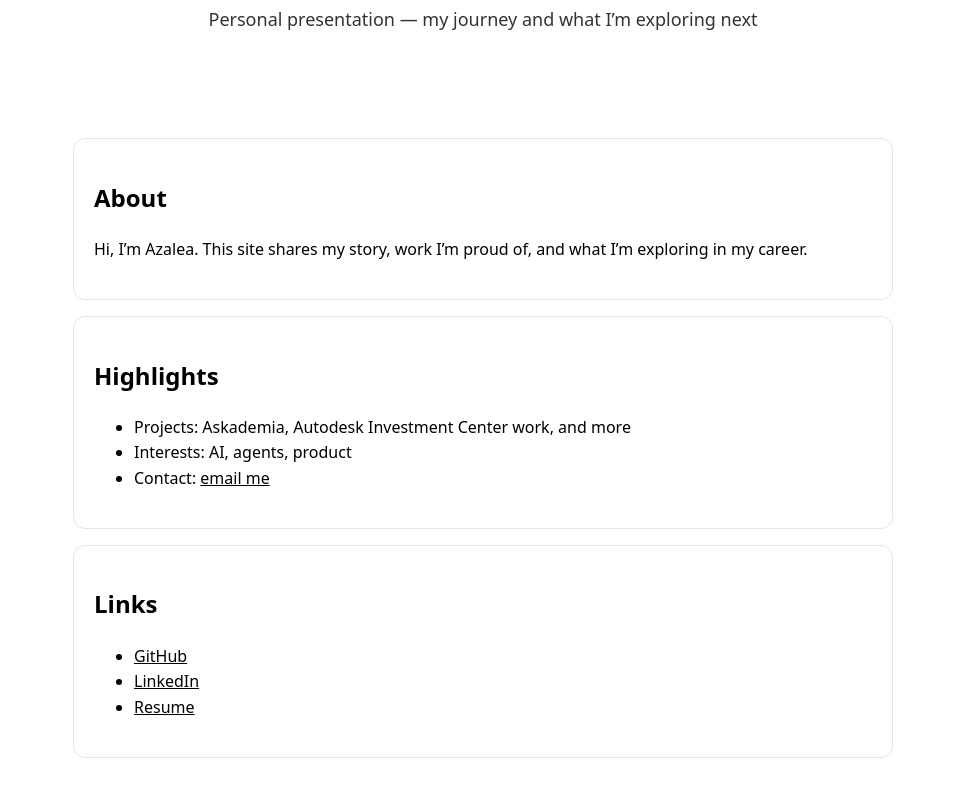
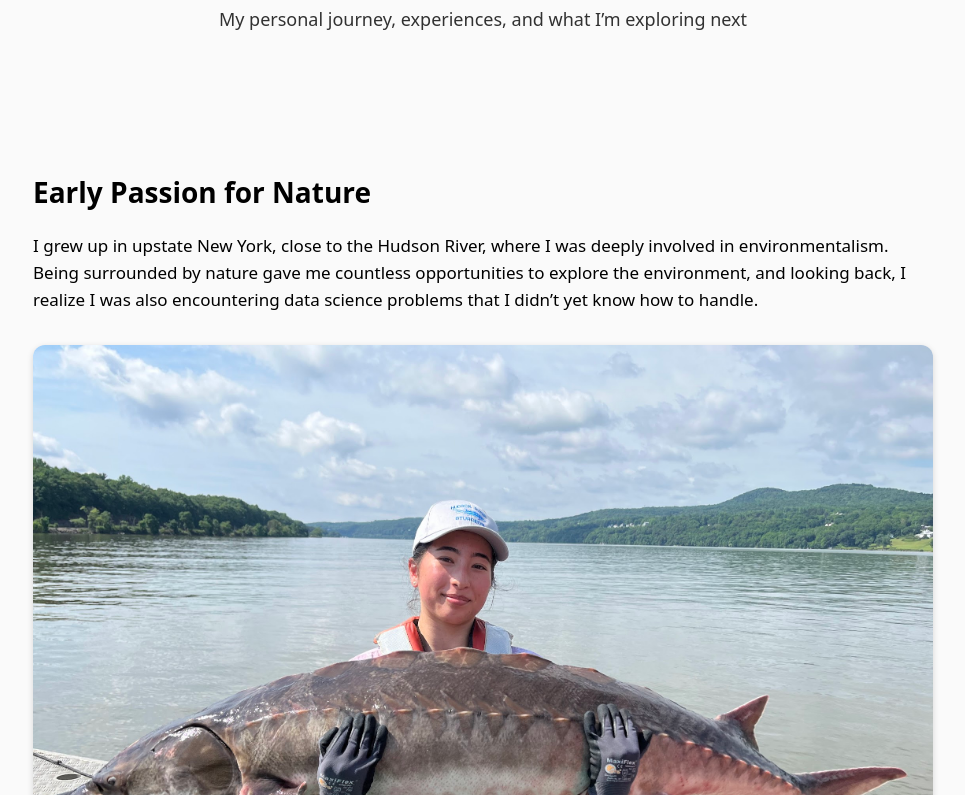
Before and after one commit to azaleambailey/personal-presentation, a plain HTML site: page index.html in a window 1280 px wide. Shown: the part 131-926 px from the top of the page, without its empty margins (157-1122 px from the left). Drawn offline with Linux system fonts and the light colour scheme.

Commit message:
lifestory

```diff
--- a/index.html
+++ b/index.html
@@ -5,48 +5,74 @@
   <meta name="viewport" content="width=device-width, initial-scale=1" />
   <title>Azalea Bailey — Personal Presentation</title>
   <style>
-      body { font-family: system-ui, -apple-system, Segoe UI, Roboto, Arial, sans-serif; margin: 0; line-height: 1.6; }
+    body { font-family: system-ui, -apple-system, Segoe UI, Roboto, Arial, sans-serif; margin: 0; line-height: 1.6; background: #fafafa; }
     header { padding: 64px 24px; text-align: center; }
     h1 { margin: 0 0 8px; font-size: 40px; }
     p.lead { margin: 0; font-size: 18px; opacity: .8; }
-      main { max-width: 820px; margin: 0 auto; padding: 24px; }
-      a { color: inherit; }
-      .card { border: 1px solid #e5e5e5; border-radius: 12px; padding: 20px; margin: 16px 0; }
+    main { max-width: 900px; margin: 0 auto; padding: 24px; }
+    section { margin: 48px 0; }
+    h2 { margin-bottom: 16px; font-size: 28px; }
+    p { font-size: 17px; margin-bottom: 16px; }
+    img { max-width: 100%; border-radius: 12px; margin: 16px 0; box-shadow: 0 2px 6px rgba(0,0,0,0.15); }
     footer { text-align: center; padding: 32px; opacity: .7; }
+    a { color: #0070f3; text-decoration: none; }
+    a:hover { text-decoration: underline; }
   </style>
 </head>
 <body>
   <header>
     <h1>Azalea Bailey</h1>
-      <p class="lead">Personal presentation — my journey and what I’m exploring next</p>
+    <p class="lead">My personal journey, experiences, and what I’m exploring next</p>
   </header>
 
   <main>
-      <section class="card">
-        <h2>About</h2>
-        <p>Hi, I’m Azalea. This site shares my story, work I’m proud of, and what I’m exploring in my career.</p>
+    <section>
+      <h2>Early Passion for Nature</h2>
+      <p>I grew up in upstate New York, close to the Hudson River, where I was deeply involved in environmentalism. Being surrounded by nature gave me countless opportunities to explore the environment, and looking back, I realize I was also encountering data science problems that I didn’t yet know how to handle.</p>
+      <img src="images/fish.jpg" alt="Hudson River environmental work">
     </section>
 
-      <section class="card">
-        <h2>Highlights</h2>
-        <ul>
-          <li>Projects: Askademia, Autodesk Investment Center work, and more</li>
-          <li>Interests: AI, agents, product</li>
-          <li>Contact: <a href="mailto:azaleambailey@example.com">email me</a></li>
-        </ul>
+    <section>
+      <h2>Discovering Data Science</h2>
+      <p>I joined the Seed Scholars Honors Program at UC Berkeley, a community for minoritized individuals in STEM, which gave me the chance to start early. That summer, I took <strong>Data 6</strong>, an introduction to data science, where I learned to code for the first time. I quickly realized the power of data and became deeply interested in how it could shape the world.</p>
+      <img src="images/seed.png" alt="Seed Scholars Program">
+      <img src="images/data6.png" alt="Intro Data Science">
     </section>
 
-      <section class="card">
-        <h2>Links</h2>
-        <ul>
-          <li><a href="https://github.com/azaleambailey">GitHub</a></li>
-          <li><a href="https://www.linkedin.com/in/azaleambailey">LinkedIn</a></li>
-          <li><a href="./Azalea_Bailey_Resume.pdf">Resume</a></li>
-        </ul>
+    <section>
+      <h2>Teaching and Research</h2>
+      <p>I wanted to give back the same excitement that Data 6, Data 8, and Data 100 had given me, so I became a tutor and eventually a teaching assistant. Through my role as a TA for Data 100, I started research with Professor Narges Norouzi, which led to building <strong>Askademia</strong>, an AI system for student support. Our work won <strong>Best Paper</strong> at AIED.</p>
+      <p><a href="https://www.springerprofessional.de/en/askademia-a-real-time-ai-system-for-automatic-responses-to-stude/51244754" target="_blank">Read the paper here →</a></p>
+      <img src="images/data100.png" alt="Data 100 Teaching Assistant">
+      <img src="images/aied.jpg" alt="Askademia AIED Paper Award">
+    </section>
+
+    <section>
+      <h2>Exploring AI and Industry</h2>
+      <p>Through this research, I discovered my interest in AI agents, which eventually led me to an internship at Autodesk as a <strong>Machine Learning Engineer</strong>. At Autodesk, I worked on ML agent systems that supported real teams and had a tangible impact. It was a fantastic experience that grew my passion for applied AI.</p>
+      <img src="images/autodesk.jpg" alt="Autodesk Internship">
+    </section>
+
+    <section>
+      <h2>Beyond Engineering</h2>
+      <p>At Berkeley, I also explored opportunities outside of engineering. During my sophomore year, I joined a nonprofit consulting club where I contributed to impactful projects. Music has always been a personal passion—I grew up playing the trumpet—and I had the chance to collaborate with nonprofit music organizations, blending creativity and service.</p>
+      <img src="images/grammy.jpg" alt="Nonprofit music work">
+    </section>
+
+    <section>
+      <h2>Where I Am Now</h2>
+      <p>Currently, I’m studying abroad in Italy, taking art classes while applying to jobs and exploring new opportunities. This chapter is about growth, creativity, and preparing for what comes next. I’m excited to see where life after college will take me!</p>
+      <img src="images/boston.jpg" alt="Boston Symphony and music projects">
+      <img src="images/teaching.jpg" alt="Teaching moments">
+      <img src="images/sfjazz.png" alt="Jazz and music connections">
+      <img src="images/photo.jpg" alt="Studying abroad in Italy">
+      <img src="images/print.jpg" alt="Art and creative work in Italy">
     </section>
   </main>
 
-    <footer>© <span id="y"></span> Azalea Bailey</footer>
+  <footer>
+    © <span id="y"></span> Azalea Bailey — Personal Presentation
+  </footer>
   <script>document.getElementById('y').textContent = new Date().getFullYear();</script>
 </body>
 </html>
```
Also changed, not shown: images/autodesk.jpg (added), images/boston.jpg (added), images/data100.png (added), images/data6.png (added), images/data8logo.png (added), images/fish.jpg (renamed from fish.jpg), images/grammy.jpg (added), images/photo.jpg (added), images/print.jpg (added), images/seed.png (added), images/sfjazz.png (added), images/teaching.jpg (added), 2 other files. Lines whose indentation alone changed are shown as unchanged.
